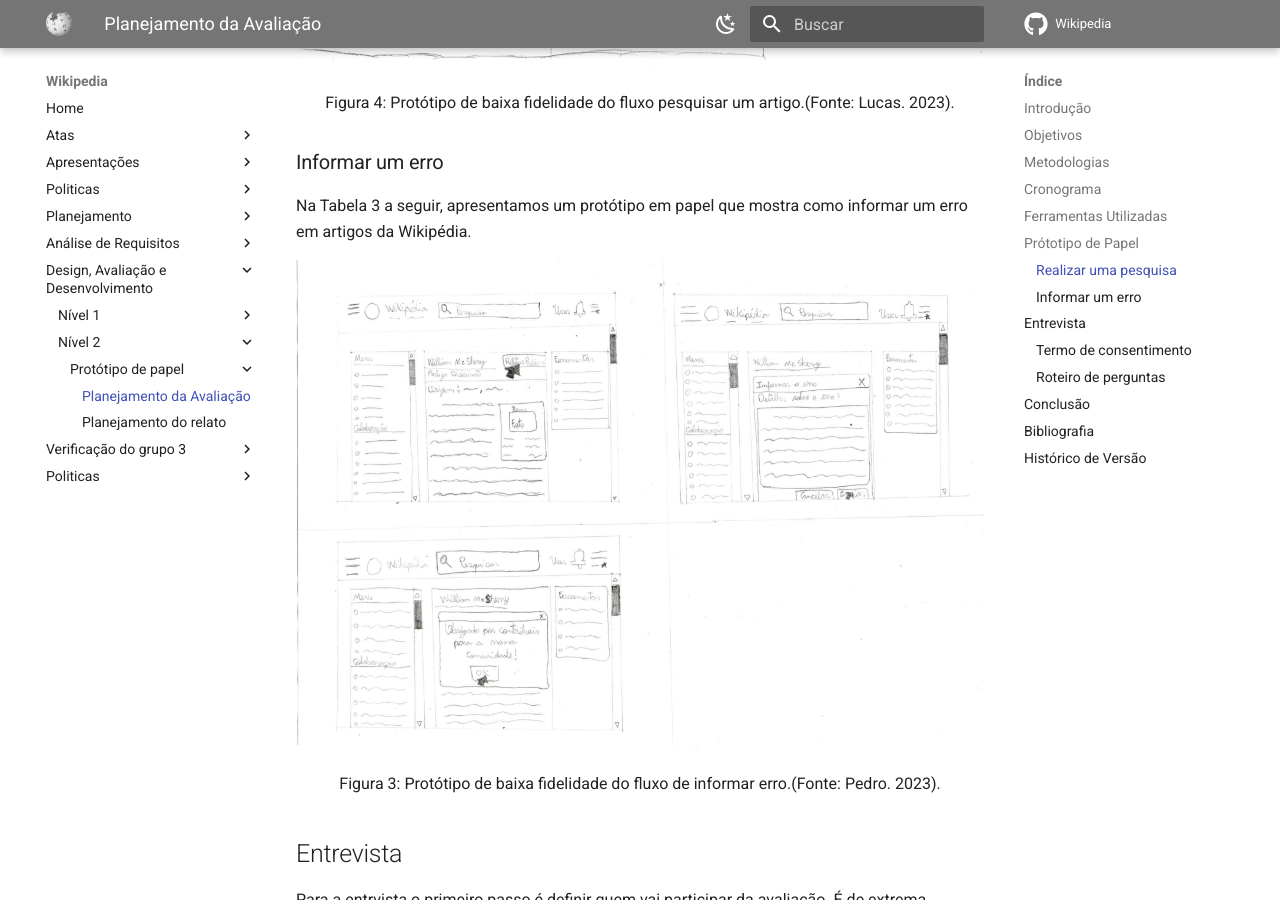
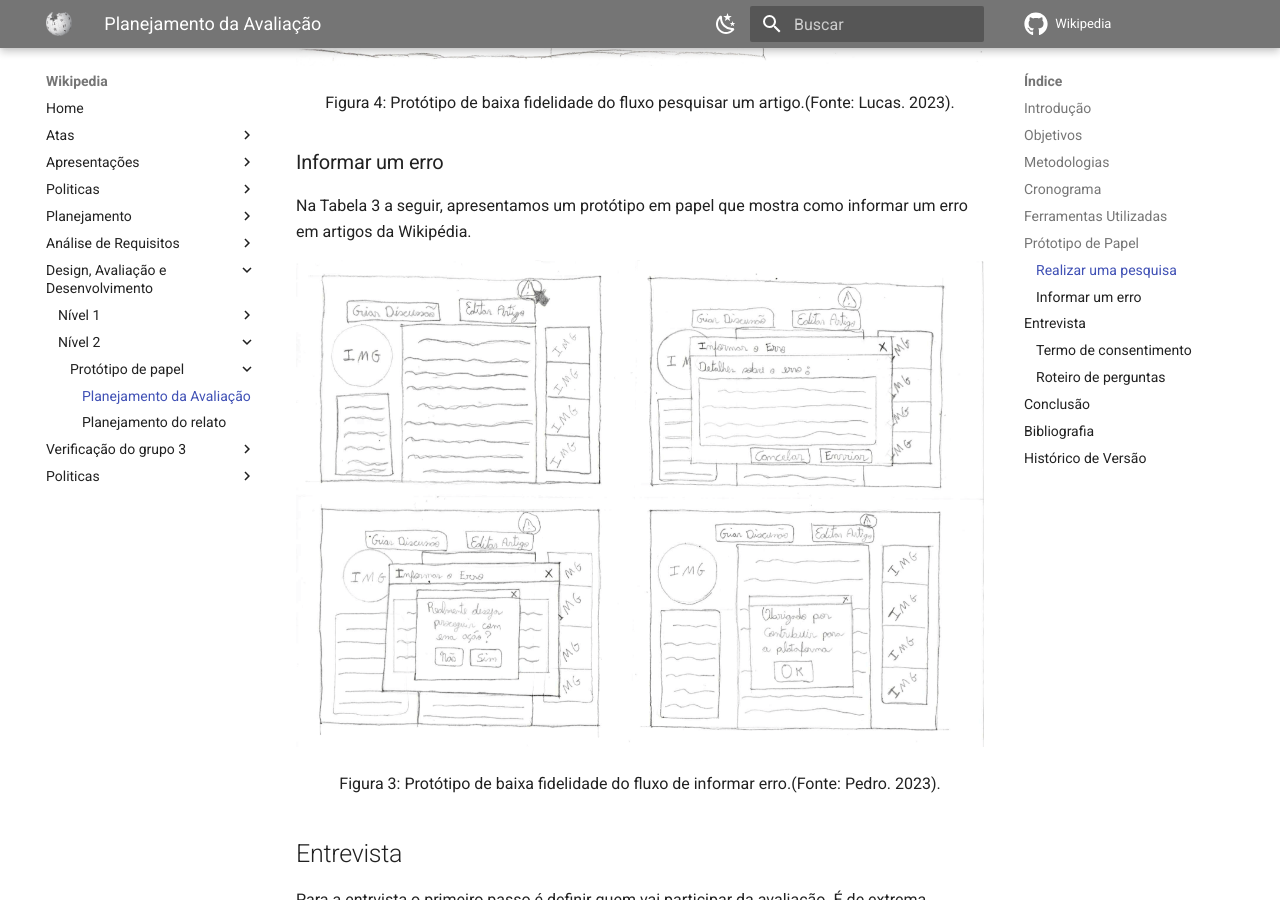
Before and after one commit to Interacao-Humano-Computador/2023.1-Wikipedia, an MkDocs documentation site: the page built from docs/design-avaliacao-desenvolvimento/nivel2/prototipoDePapel/planejamentoDaAvaliacaoPrototipoDePapel.md, in a window 1280 px wide and 900 px high, scrolled down 3333 px. Built offline with MkDocs 1.6.1 and Material for MkDocs 9.7.7, drawn with Linux system fonts in a browser that asks for light colours; comment, search, counter and statistics services are not loaded.

Commit message:
substituindo o protótipo de informar o erro

```diff
--- a/docs/design-avaliacao-desenvolvimento/nivel2/prototipoDePapel/planejamentoDaAvaliacaoPrototipoDePapel.md
+++ b/docs/design-avaliacao-desenvolvimento/nivel2/prototipoDePapel/planejamentoDaAvaliacaoPrototipoDePapel.md
@@ -77,7 +77,7 @@ Como as outras tarefas se derivam de uma pesquisa a um artigo, esse prototipo se
 
 Na Tabela 3 a seguir, apresentamos um protótipo em papel que mostra como informar um erro em artigos da Wikipédia.
 
-<img src="../../../../images/prototipos/prototipo_baixa_fidelidade_informar_erro-1.png"/>
+<img src="../../../../images/prototipos/baixa_fidelidade_informar_erro.png"/>
 
 <div style="text-align: center">
 <p>Figura 3: Protótipo de baixa fidelidade do fluxo de informar erro.(Fonte: Pedro. 2023).</p>
```
Also changed, not shown: docs/images/prototipos/baixa_fidelidade_informar_erro.png (added), docs/images/prototipos/prototipo_baixa_fidelidade_informar_erro-1.png (deleted).
